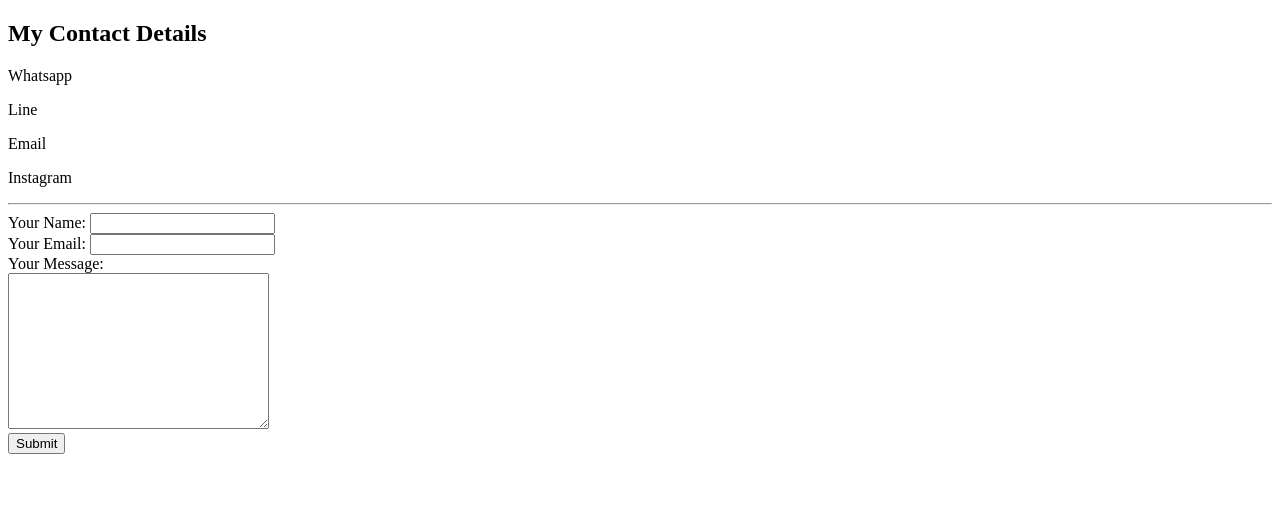
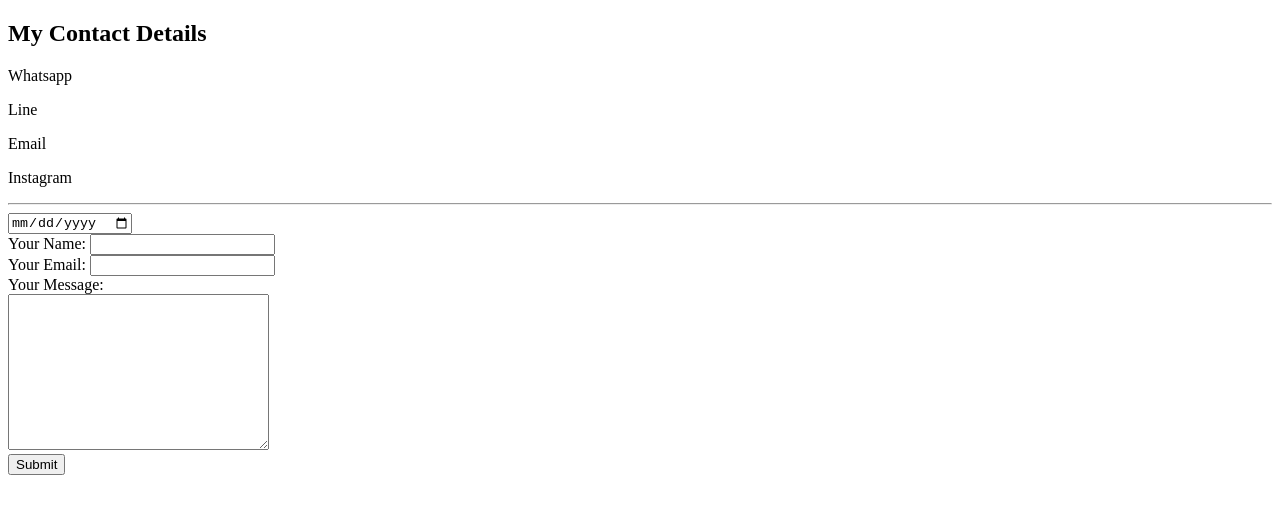
Before and after one commit to Naiveit707111/cv, a plain HTML site: page Contact.html in a window 1280 px wide. Drawn offline with Linux system fonts and the light colour scheme.

Commit message:
Update Contact.html

```diff
--- a/Contact.html
+++ b/Contact.html
@@ -12,6 +12,7 @@
       <p>Instagram</p>
       <hr>
     <form class="Name" action="mailto:@39190707@xinzhong.sch.id" method="post" enctype="text/plain">
+      <input type="date" name="date"><br>
       <label>Your Name:</label>
       <input type="text" name="yourName=" value=""><br>
       <label>Your Email:</label>
```
